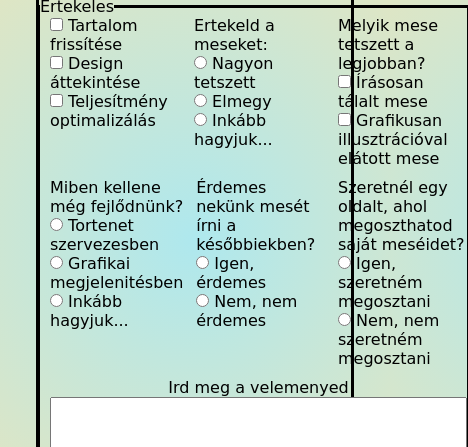
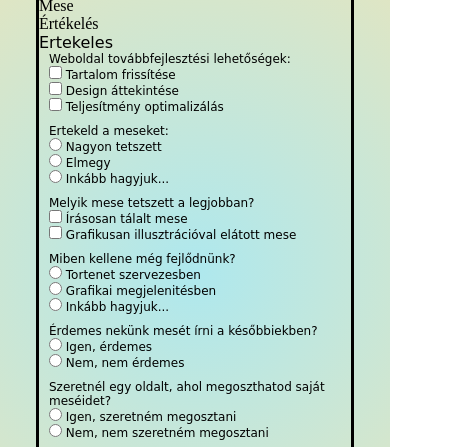
Before and after one commit to Unk0wn1337/Webprog_Kepregeny_Flexbox_Csapat_Munka, a plain HTML site: page form.html in a window 390 px wide. Shown: the part 77-524 px from the top of the page, 468 px wide, since content can reach past the window. Drawn offline with Linux system fonts and the light colour scheme.

Commit message:
form vegleges, valid reszponziv kesz oldal

```diff
--- a/form.html
+++ b/form.html
@@ -25,6 +25,7 @@
                     <legend> Ertekeles </legend>
                     <div class="formContainer">
                         <div class="formGroup">
+                            <label for="tartalomFrissites">Weboldal továbbfejlesztési lehetőségek: </label><br>
                             <input type="checkbox" id="tartalomFrissites" name="fejlesztesiLehetoseg" value="tartalomFrissites">
                             <label for="tartalomFrissites">Tartalom frissítése</label><br>
                             <input type="checkbox" id="designAttekintes" name="fejlesztesiLehetoseg" value="designAttekintes">
--- a/style.css
+++ b/style.css
@@ -156,3 +156,19 @@ main {
   height: calc(100vh - 50px);
   overflow: hidden;
 }
+@media only screen and (max-width: 600px) {
+  nav ul {
+    flex-direction: column;
+  }
+  .formContainer {
+    flex-direction: column;
+    font-size: 75%;
+  }
+  fieldset {
+    border: none;
+  }
+  #ertekelesIras {
+    width: 50%;
+  }
+
+}
```
